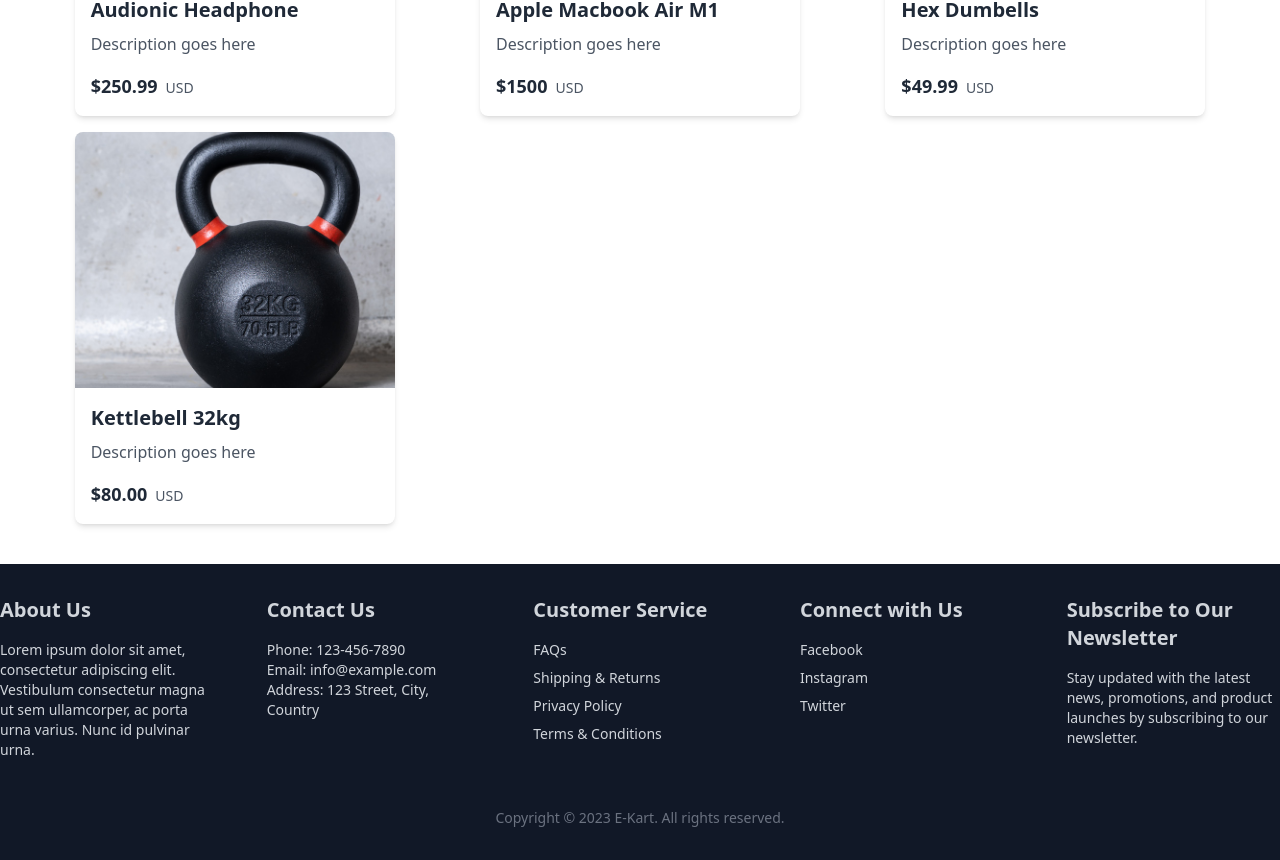
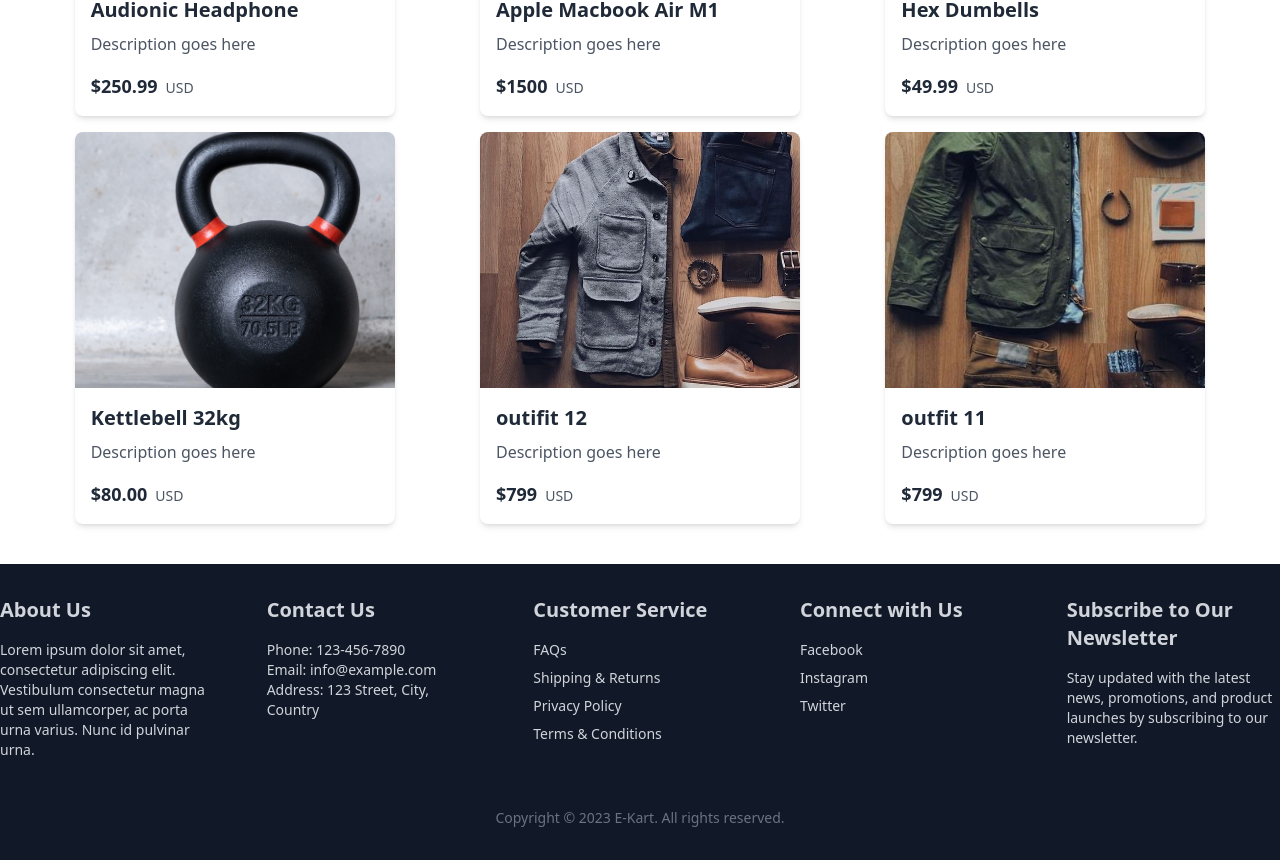
Before and after one commit to TheSh4h/E-COMMERCE-ReactJS, a React (Create React App) app: page / in a window 1280 px wide. Shown: the part 1336-2196 px from the top of the page. Built offline with nearby package versions, Linux system fonts and the light colour scheme; data requests are answered from the project's data file; the HTML template or start-up script is replaced by a standard one.

Commit message:
decode URI

```diff
--- a/data/db.json
+++ b/data/db.json
@@ -441,6 +441,24 @@
       "description": "Description goes here",
       "price": "80.00",
       "tag": "USD"
+    },
+    {
+      "id": 7,
+      "image": "outfit 12.jpg",
+      "title": "outifit 12",
+      "description": "Description goes here",
+      "price": "799",
+      "tag": "USD",
+      "type": "outfits"
+    },
+    {
+      "id": 8,
+      "image": "outfit 11.jpg",
+      "title": "outfit 11",
+      "description": "Description goes here",
+      "price": "799",
+      "tag": "USD",
+      "type": "outfits"
     }
 ]
 }
--- a/src/Breadcrumbs.jsx
+++ b/src/Breadcrumbs.jsx
@@ -11,7 +11,7 @@ const Breadcrumbs = () => {
 
         return (
             <div className="crumb font-semibold" key={crumb}>
-                <Link to={currentLink}>{crumb}</Link>
+                <Link to={currentLink}>{decodeURIComponent(crumb)}</Link>
             </div>
         )
     })
```
